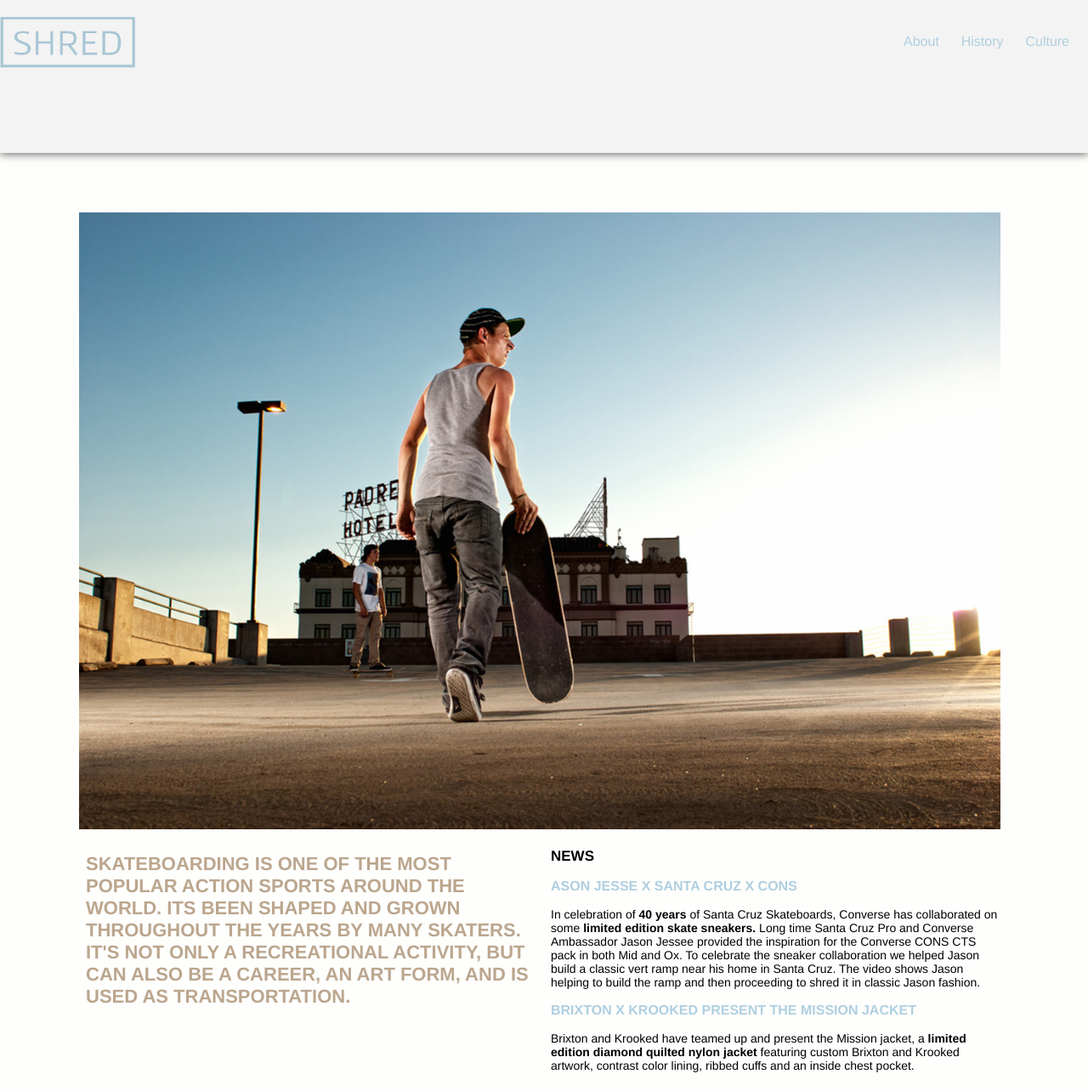
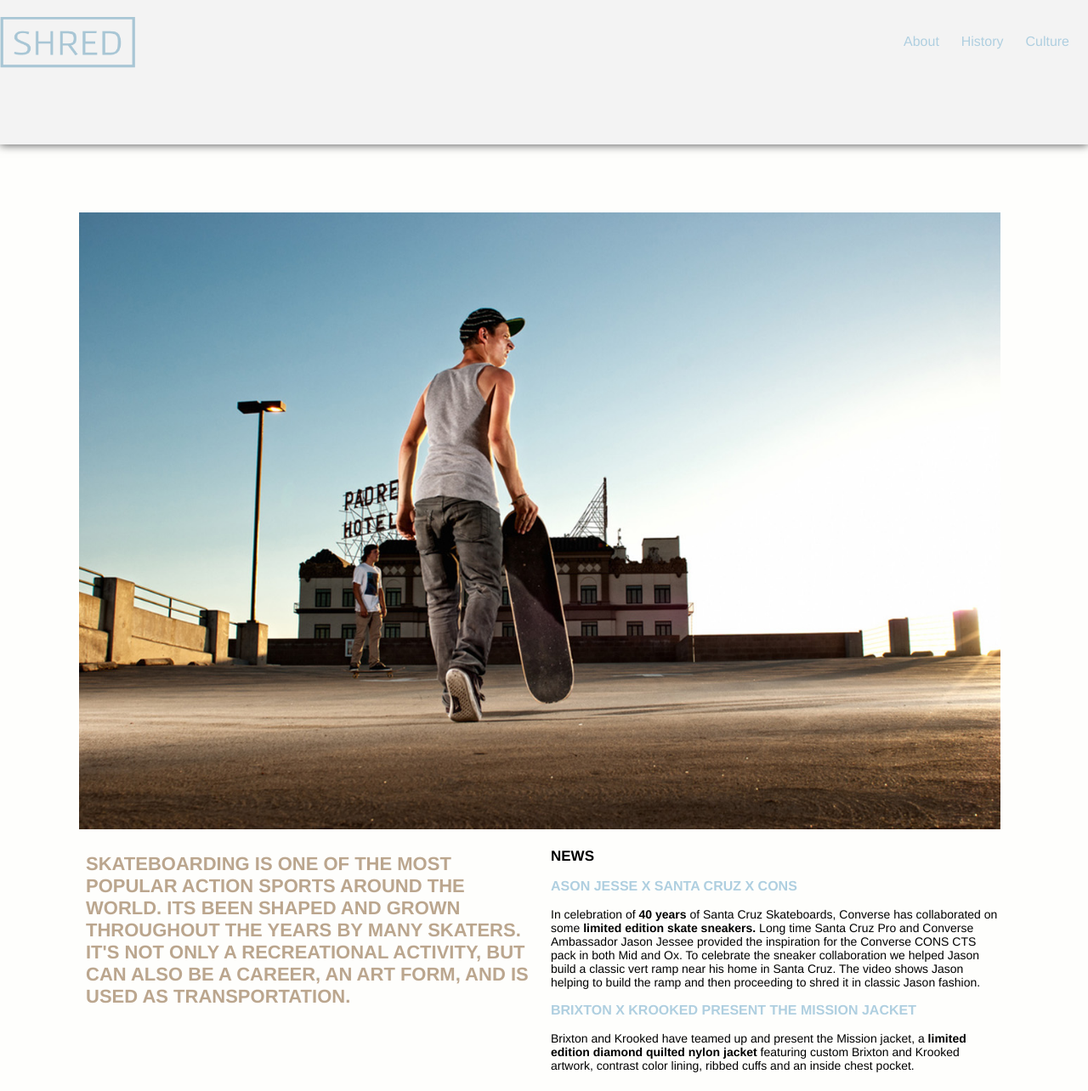
Before and after one commit to maddiwatson1/large-data-site, a Jekyll site: the page built from index.html, in a window 1280 px wide and 1284 px high. Shown: the whole window at 85% size. Built offline with Jekyll 4.4.1, drawn with Linux system fonts in a browser that asks for light colours; Markdown is read by kramdown in place of the engine named in the settings.

Commit message:
nave edited again

```diff
--- a/css/general.css
+++ b/css/general.css
@@ -25,7 +25,7 @@ h1 {
 nav {
 	background-color: rgba(241,240,240, 0.8);
 	width: 100%;
-	height: 180px;
+	height: 170px;
 	box-shadow: 0px 1px 10px #5E5E5E;
 	position: fixed;
 	left: 0px;
```
